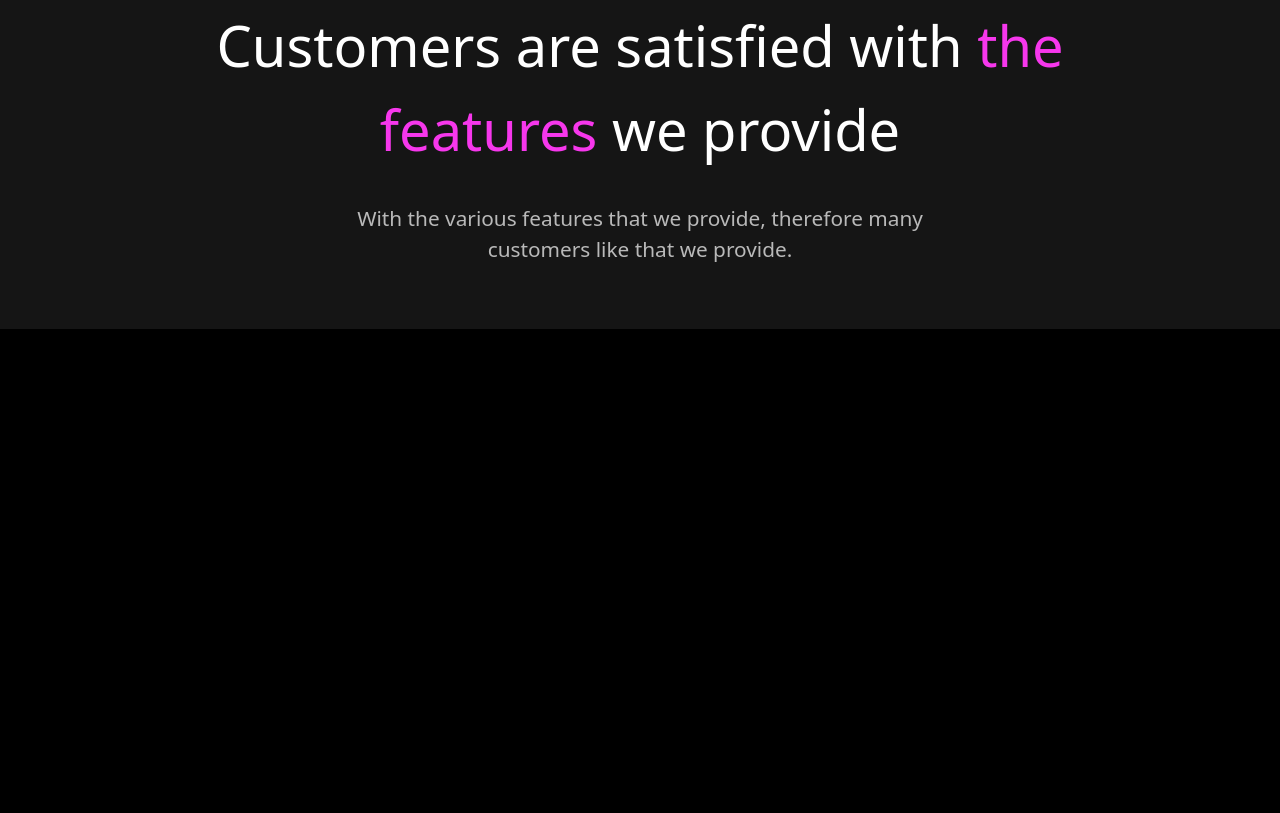
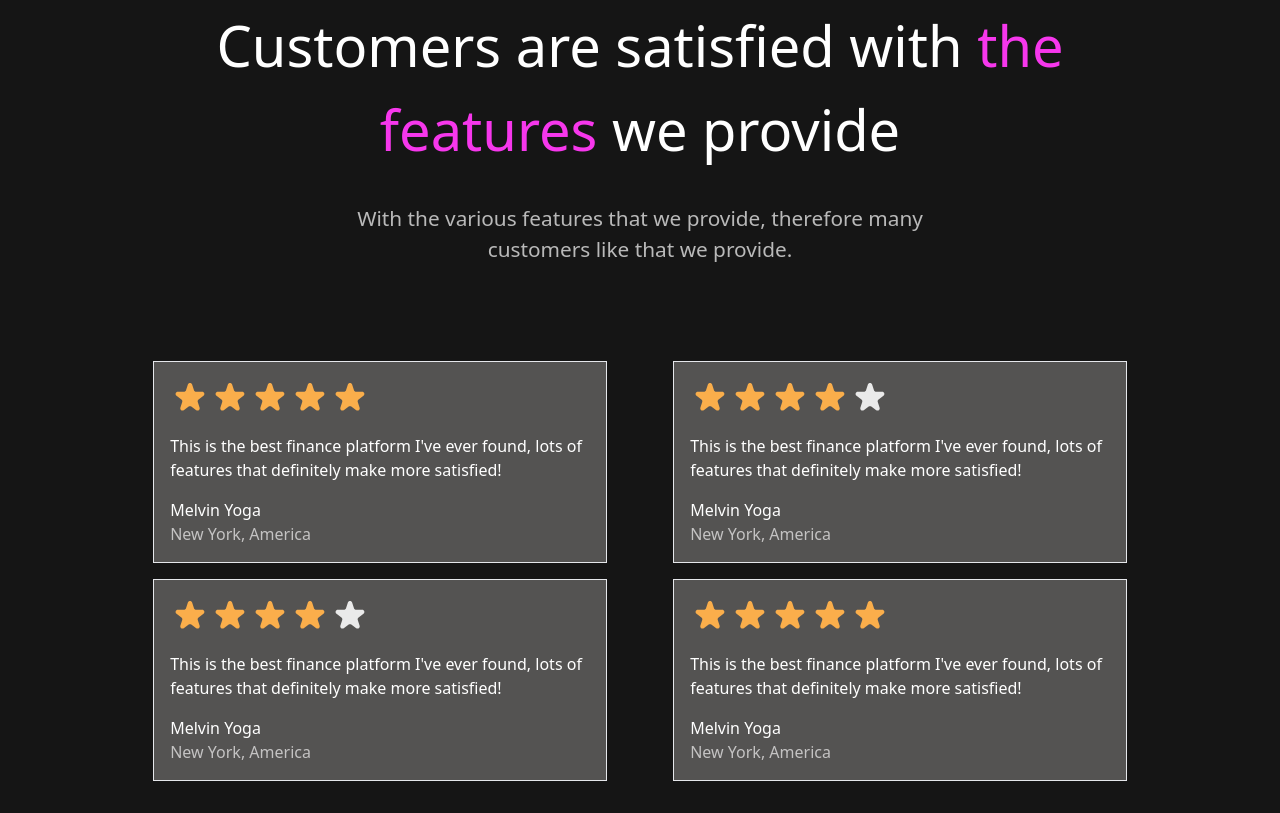
Before and after one commit to Sachin-Dabgar/fsjs2.0, a website: page 01_Project- Credit Card Landing Page/index.html in a window 1280 px wide. Shown: the part 3215-4028 px from the top of the page. Before the commit the page ends 3544 px from the top, so only its background shows below. Drawn offline with nearby package versions, Linux system fonts and the light colour scheme.

Commit message:
added rating section

```diff
--- a/01_Project- Credit Card Landing Page/index.html
+++ b/01_Project- Credit Card Landing Page/index.html
@@ -166,6 +166,47 @@
 
         <!-- some more info section -->
 
+        <!-- testimonials section -->
+
+        <section class="my-[2em]">
+            <div class="grid grid-cols-1 gap-4 lg:grid-cols-2 lg:w-[80%] lg:m-auto">
+                <div class="bg-[#545352] text-white flex flex-col gap-4 p-[1rem] w-[90%] m-auto  border border-white-700">
+                    <img src="./Assets/Icons/5stars.svg" alt="" width="200px">
+                    <p>This is the best finance platform I've ever found, lots of features that definitely make more satisfied!</p>
+                    <div>
+                        <p>Melvin Yoga</p>
+                        <p class="text-[#C4C3C3]">New York, America</p>
+                    </div>
+                </div>
+                <div class="bg-[#545352] text-white flex flex-col gap-4 p-[1rem] w-[90%] m-auto  border border-white-700">
+                    <img src="./Assets/Icons/4stars.svg" alt="" width="200px">
+                    <p>This is the best finance platform I've ever found, lots of features that definitely make more satisfied!</p>
+                    <div>
+                        <p>Melvin Yoga</p>
+                        <p class="text-[#C4C3C3]">New York, America</p>
+                    </div>
+                </div>
+                <div class="bg-[#545352] text-white flex flex-col gap-4 p-[1rem] w-[90%] m-auto  border border-white-700">
+                    <img src="./Assets/Icons/4stars.svg" alt="" width="200px">
+                    <p>This is the best finance platform I've ever found, lots of features that definitely make more satisfied!</p>
+                    <div>
+                        <p>Melvin Yoga</p>
+                        <p class="text-[#C4C3C3]">New York, America</p>
+                    </div>
+                </div>
+                <div class="bg-[#545352] text-white flex flex-col gap-4 p-[1rem] w-[90%] m-auto  border border-white-700">
+                    <img src="./Assets/Icons/5stars.svg" alt="" width="200px">
+                    <p>This is the best finance platform I've ever found, lots of features that definitely make more satisfied!</p>
+                    <div>
+                        <p>Melvin Yoga</p>
+                        <p class="text-[#C4C3C3]">New York, America</p>
+                    </div>
+                </div>
+            </div>
+        </section>
+
+        <!-- testimonials section -->
+
 
     </main>
 
```
